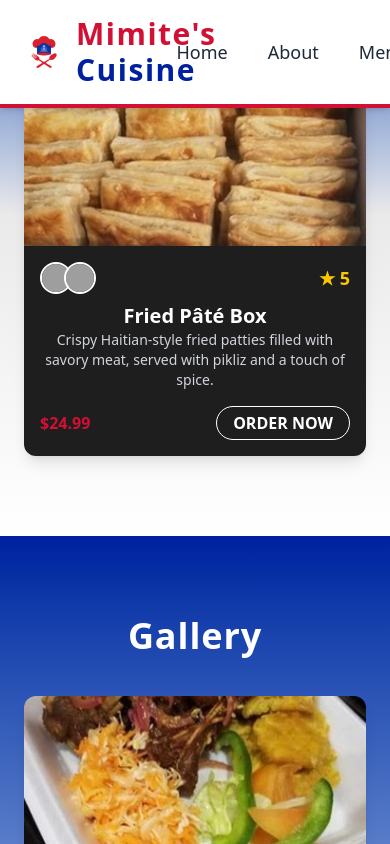
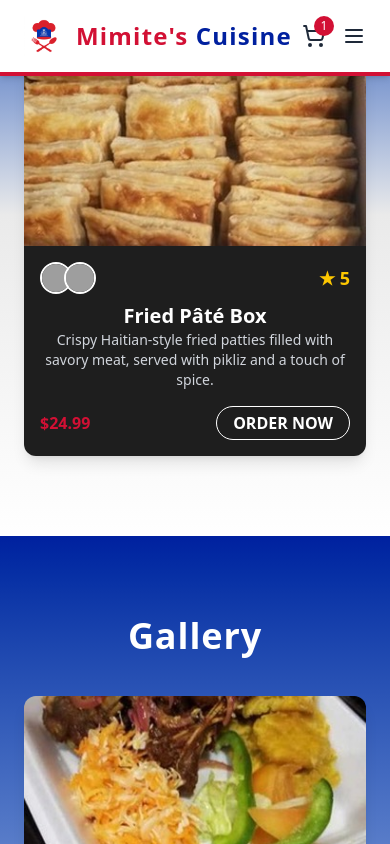
Before and after one commit to kiss42/mimite-cuisine, a React (Vite) app: page / in a window 390 px wide. Both pictures are taken after a click on the button "ORDER NOW". Shown: the part 2201-3045 px from the top of the page. Built offline with nearby package versions, Linux system fonts and the light colour scheme; grey boxes are pictures that could not be loaded.

Commit message:
Update Navbar.jsx

```diff
--- a/src/components/Navbar.jsx
+++ b/src/components/Navbar.jsx
@@ -2,23 +2,27 @@ import React, { useState } from 'react';
 import logo from '../assets/logo.png';
 import Cart from './Cart';
 import { useCart } from '../context/CartContext';
+import { Menu, X, ShoppingCart } from 'lucide-react';
 
 const Navbar = () => {
   const [isCartOpen, setIsCartOpen] = useState(false);
+  const [isMobileMenuOpen, setIsMobileMenuOpen] = useState(false);
   const { cartItems } = useCart();
 
   return (
     <nav className="bg-white shadow-md fixed w-full z-50 border-b-4 border-[#D21034]">
       <div className="max-w-7xl mx-auto px-6 py-4 flex justify-between items-center">
+        {/* Logo */}
         <a href="#home" className="flex items-center gap-3">
           <img src={logo} alt="MimiteCuisine Logo" className="w-10 h-10 object-contain" />
-          <h1 className="text-3xl font-extrabold tracking-wider">
+          <h1 className="text-2xl md:text-3xl font-extrabold tracking-wider">
             <span className="text-[#D21034]">Mimite's</span>
             <span className="text-[#00209F]"> Cuisine</span>
           </h1>
         </a>
 
-        <ul className="flex items-center gap-10 text-lg text-gray-800 font-medium">
+        {/* Desktop Nav */}
+        <ul className="hidden md:flex items-center gap-10 text-lg text-gray-800 font-medium">
           {['Home', 'About', 'Menu', 'Gallery', 'Contact'].map((item) => (
             <li key={item}>
               <a
@@ -34,20 +38,7 @@ const Navbar = () => {
           ))}
           <li>
             <button onClick={() => setIsCartOpen(true)} className="relative">
-              <svg
-                xmlns="http://www.w3.org/2000/svg"
-                fill="none"
-                viewBox="0 0 24 24"
-                strokeWidth={2}
-                stroke="currentColor"
-                className="w-6 h-6"
-              >
-                <path
-                  strokeLinecap="round"
-                  strokeLinejoin="round"
-                  d="M3 3h2l.4 2M7 13h10l4-8H5.4M7 13L5.4 5M7 13l-2 9h13m-3 0a2 2 0 11-4 0"
-                />
-              </svg>
+              <ShoppingCart className="w-6 h-6" />
               {cartItems.length > 0 && (
                 <span className="absolute -top-2 -right-2 bg-[#D21034] text-white text-xs w-5 h-5 flex items-center justify-center rounded-full">
                   {cartItems.length}
@@ -56,7 +47,42 @@ const Navbar = () => {
             </button>
           </li>
         </ul>
+
+        {/* Mobile Menu Toggle */}
+        <div className="md:hidden flex items-center gap-4">
+          <button onClick={() => setIsCartOpen(true)} className="relative">
+            <ShoppingCart className="w-6 h-6" />
+            {cartItems.length > 0 && (
+              <span className="absolute -top-2 -right-2 bg-[#D21034] text-white text-xs w-5 h-5 flex items-center justify-center rounded-full">
+                {cartItems.length}
+              </span>
+            )}
+          </button>
+          <button onClick={() => setIsMobileMenuOpen((prev) => !prev)}>
+            {isMobileMenuOpen ? <X className="w-6 h-6" /> : <Menu className="w-6 h-6" />}
+          </button>
+        </div>
       </div>
+
+      {/* Mobile Nav Menu */}
+      {isMobileMenuOpen && (
+        <div className="md:hidden bg-white border-t border-gray-200 px-6 py-4">
+          <ul className="flex flex-col gap-4 text-lg text-gray-800 font-medium">
+            {['Home', 'About', 'Menu', 'Gallery', 'Contact'].map((item) => (
+              <li key={item}>
+                <a
+                  href={`#${item.toLowerCase()}`}
+                  onClick={() => setIsMobileMenuOpen(false)}
+                  className="block py-2 border-b border-gray-100"
+                >
+                  {item}
+                </a>
+              </li>
+            ))}
+          </ul>
+        </div>
+      )}
+
       <Cart isOpen={isCartOpen} onClose={() => setIsCartOpen(false)} />
     </nav>
   );
```
